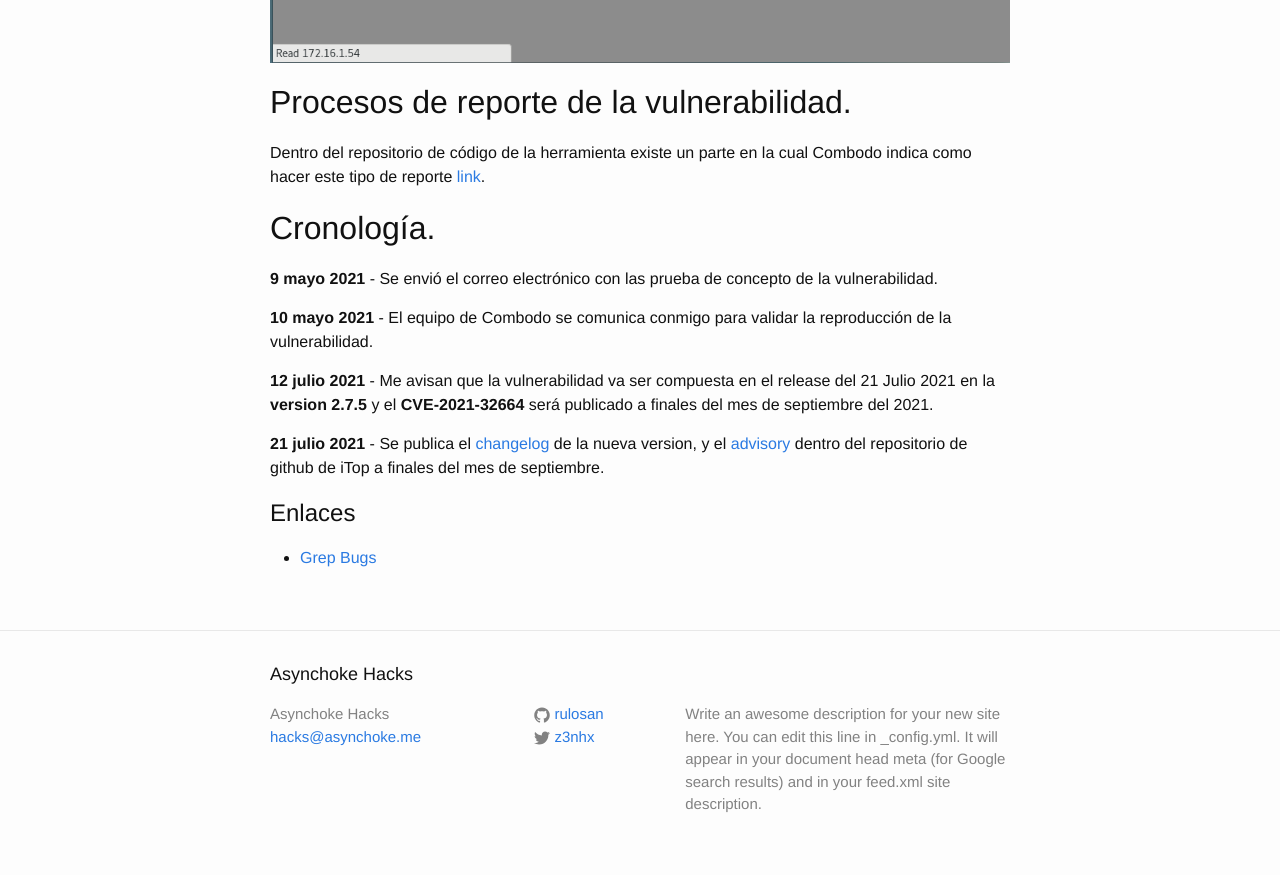
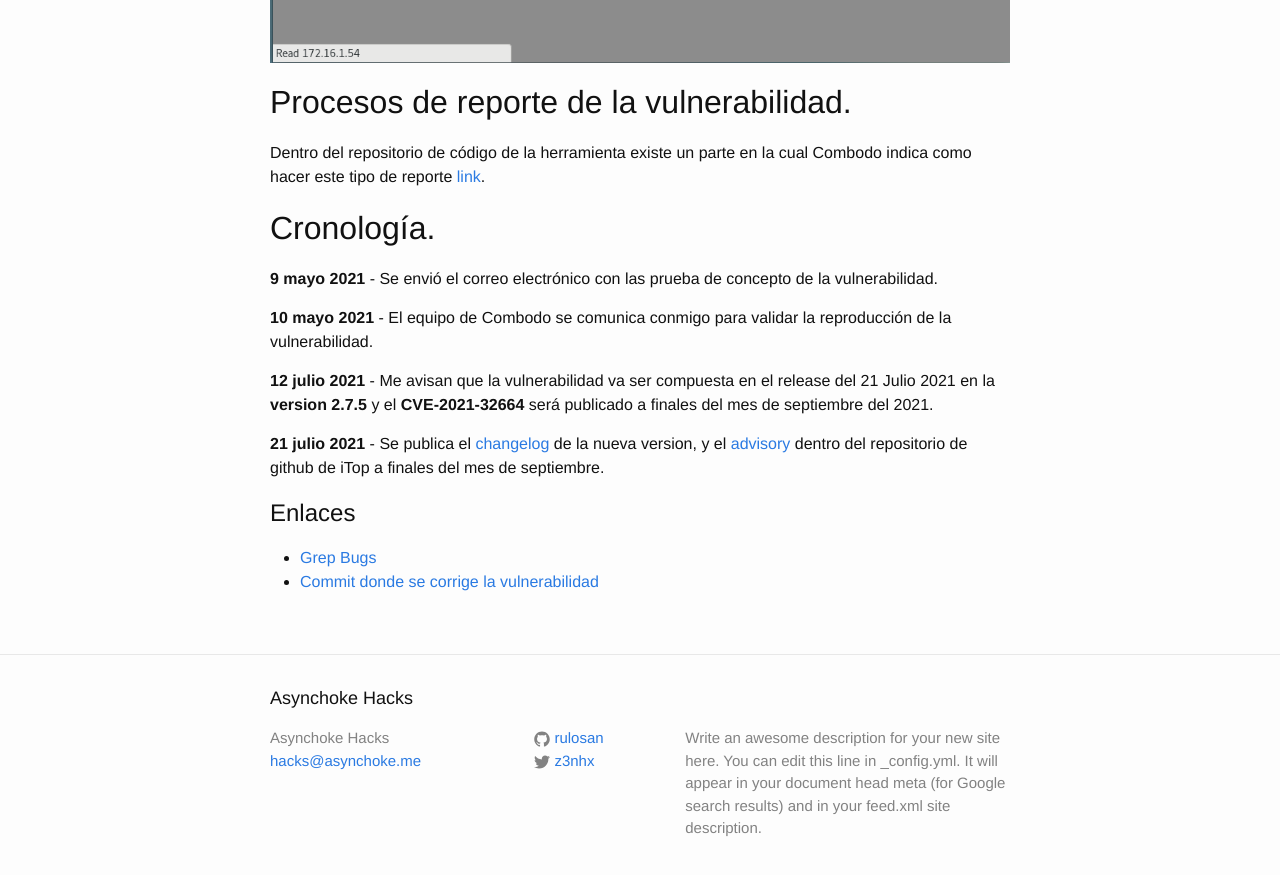
Before and after one commit to rulosan/rulosan.github.io, a Jekyll site: the page built from _posts/2021-07-29-descripcion-cve-2021-32664.markdown, in a window 1280 px wide and 900 px high, scrolled down 5133 px. Shown: the top 875 px of the window. Built offline with Jekyll 4.4.1, drawn with Linux system fonts in a browser that asks for light colours.

Commit message:
se agrega el link del commit donde se corrige la vulnerabilidad

```diff
--- a/_posts/2021-07-29-descripcion-cve-2021-32664.markdown
+++ b/_posts/2021-07-29-descripcion-cve-2021-32664.markdown
@@ -115,3 +115,4 @@ Dentro del repositorio de código de la herramienta existe un parte en la cual C
 # Enlaces
 
 + [Grep Bugs](https://www.grepbugs.com/browse)
++ [Commit donde se corrige la vulnerabilidad](https://github.com/Combodo/iTop/commit/84741c19f0af6fa8e7082a8807eb089182e7b88a#diff-246dba6f6d051ce514e56a92b76d9e8ba5b2c7bbc5b70981d6cccfed0d1e1180)
```
